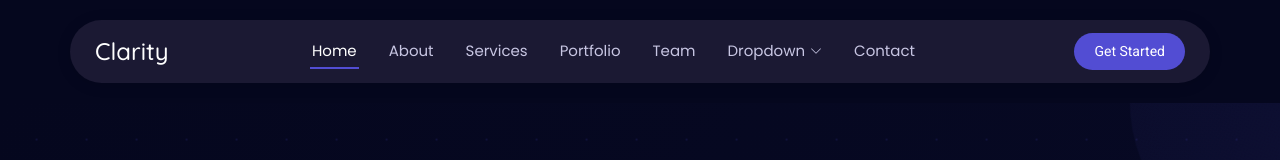
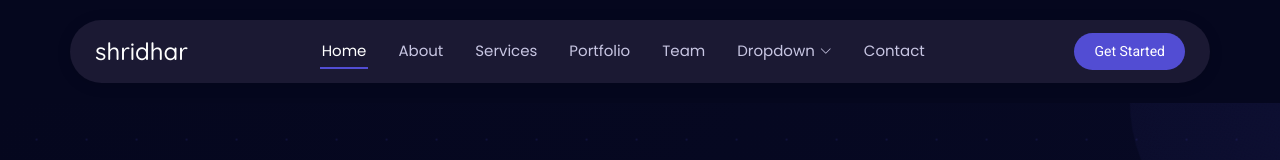
Before and after one commit to shridharmp890/my-websites, a plain HTML site: page index.html in a window 1280 px wide. Shown: the top 160 px of the page. Drawn offline with nearby package versions, Linux system fonts and the light colour scheme; a script that the page names is missing.

Commit message:
Update index.html

```diff
--- a/index.html
+++ b/index.html
@@ -44,7 +44,7 @@
       <a href="index.html" class="logo d-flex align-items-center me-auto me-xl-0">
         <!-- Uncomment the line below if you also wish to use an image logo -->
         <!-- <img src="assets/img/logo.webp" alt=""> -->
-        <h1 class="sitename">Clarity</h1>
+        <h1 class="sitename">shridhar</h1>
       </a>
 
       <nav id="navmenu" class="navmenu">
```
